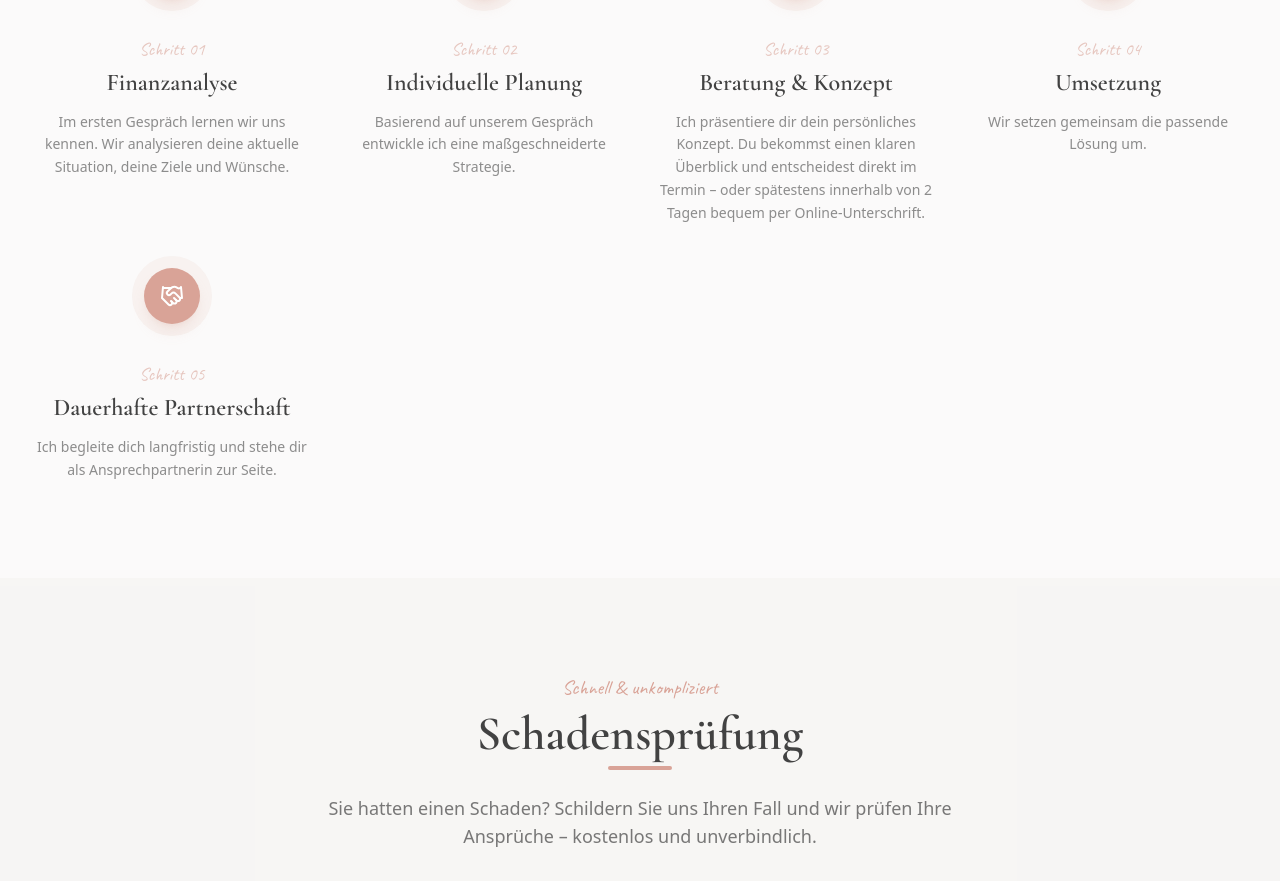
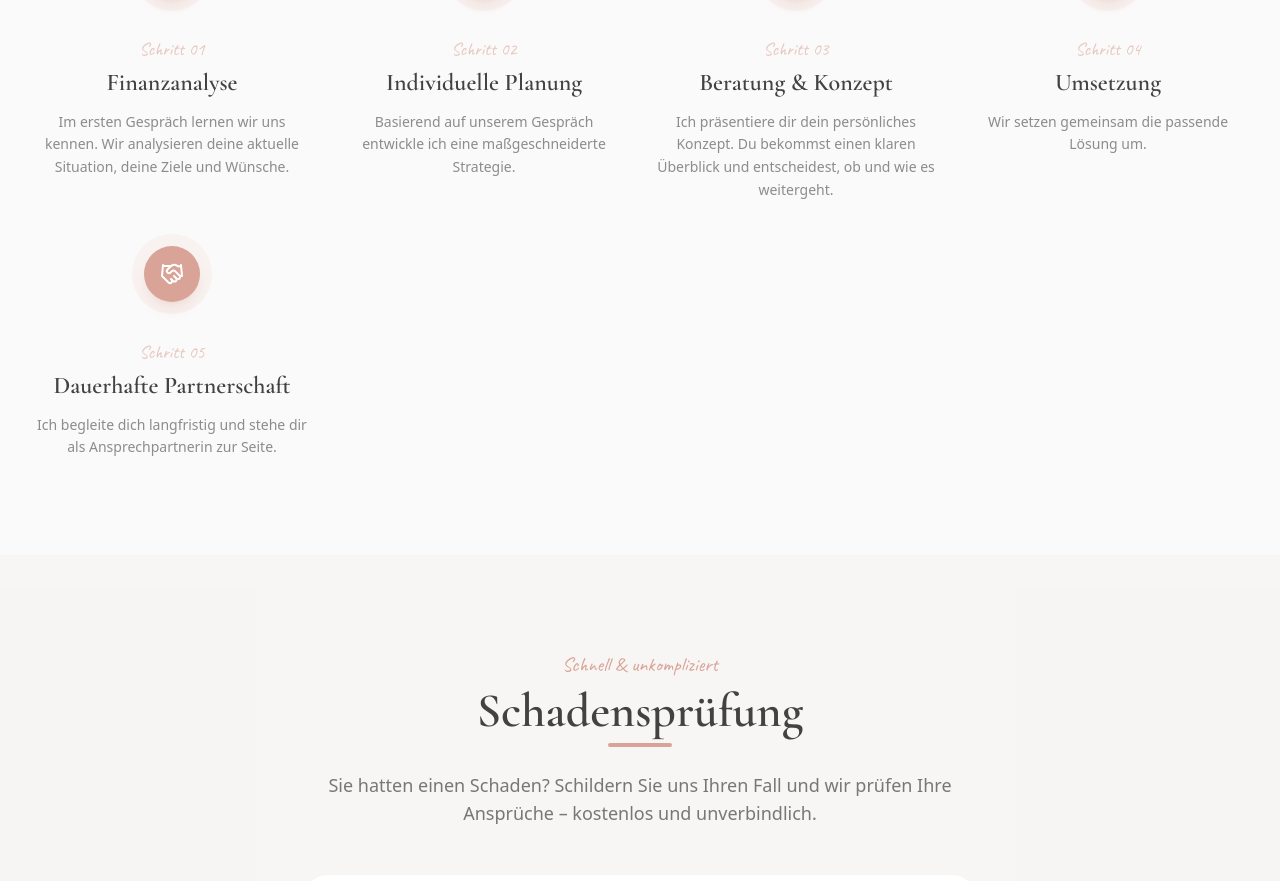
Before and after one commit to Janick97/cristina-croussen, a Next.js app: page / in a window 1280 px wide. Shown: the part 4241-5122 px from the top of the page. Built offline with nearby package versions, Linux system fonts and the light colour scheme.

Commit message:
ProcessTimeline: Beratung & Konzept Text gekürzt

```diff
--- a/src/components/ProcessTimeline.tsx
+++ b/src/components/ProcessTimeline.tsx
@@ -23,7 +23,7 @@ const steps = [
     step: "03",
     title: "Beratung & Konzept",
     description:
-      "Ich präsentiere dir dein persönliches Konzept. Du bekommst einen klaren Überblick und entscheidest direkt im Termin – oder spätestens innerhalb von 2 Tagen bequem per Online-Unterschrift.",
+      "Ich präsentiere dir dein persönliches Konzept. Du bekommst einen klaren Überblick und entscheidest, ob und wie es weitergeht.",
   },
   {
     icon: Rocket,
```
